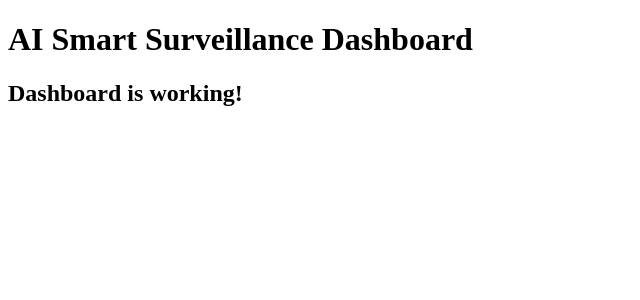
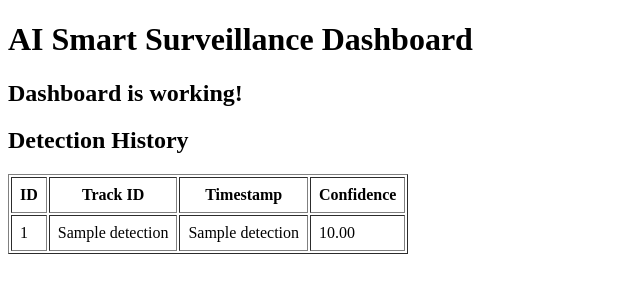
Before and after one commit to ishita-chandraa/AI-Smart-Surveillance-System, a FastAPI app: template templates/index.html in a window 1280 px wide. Shown: the top 300 px of the page, without its empty margins (0-640 px from the left). Run offline with FastAPI, Linux system fonts and the light colour scheme; the template is opened without the code that fills it: most values are stand-ins (such as "Sample title", 1, 10 or a date in 2020).

Commit message:
Add dynamic detection history to dashboard

```diff
--- a/dashboard.py
+++ b/dashboard.py
@@ -1,5 +1,13 @@
 from fastapi import FastAPI, Request
 from fastapi.templating import Jinja2Templates
+from database import (
+    get_total_detections,
+    get_today_count,
+    get_weekly_count,
+    get_monthly_count,
+    get_latest_detection,
+    get_all_detections
+)
 
 app = FastAPI()
 
@@ -9,8 +17,17 @@ templates = Jinja2Templates(directory="templates")
 @app.get("/")
 def home(request: Request):
 
+    context = {
+    "total": get_total_detections(),
+    "today": get_today_count(),
+    "week": get_weekly_count(),
+    "month": get_monthly_count(),
+    "latest": get_latest_detection(),
+    "detections": get_all_detections()
+}
+
     return templates.TemplateResponse(
-        request=request,
-        name="index.html",
-        context={}
+    request=request,
+    name="index.html",
+    context=context
     )
--- a/templates/index.html
+++ b/templates/index.html
@@ -10,6 +10,31 @@
     <h1>AI Smart Surveillance Dashboard</h1>
 
     <h2>Dashboard is working!</h2>
+    <h2>Detection History</h2>
+
+<table border="1" cellpadding="8">
+
+<tr>
+    <th>ID</th>
+    <th>Track ID</th>
+    <th>Timestamp</th>
+    <th>Confidence</th>
+</tr>
+
+{% for detection in detections %}
+
+<tr>
+
+    <td>{{ detection[0] }}</td>
+    <td>{{ detection[1] }}</td>
+    <td>{{ detection[2] }}</td>
+    <td>{{ "%.2f"|format(detection[3]) }}</td>
+
+</tr>
+
+{% endfor %}
+
+</table>
 
 </body>
 
```
